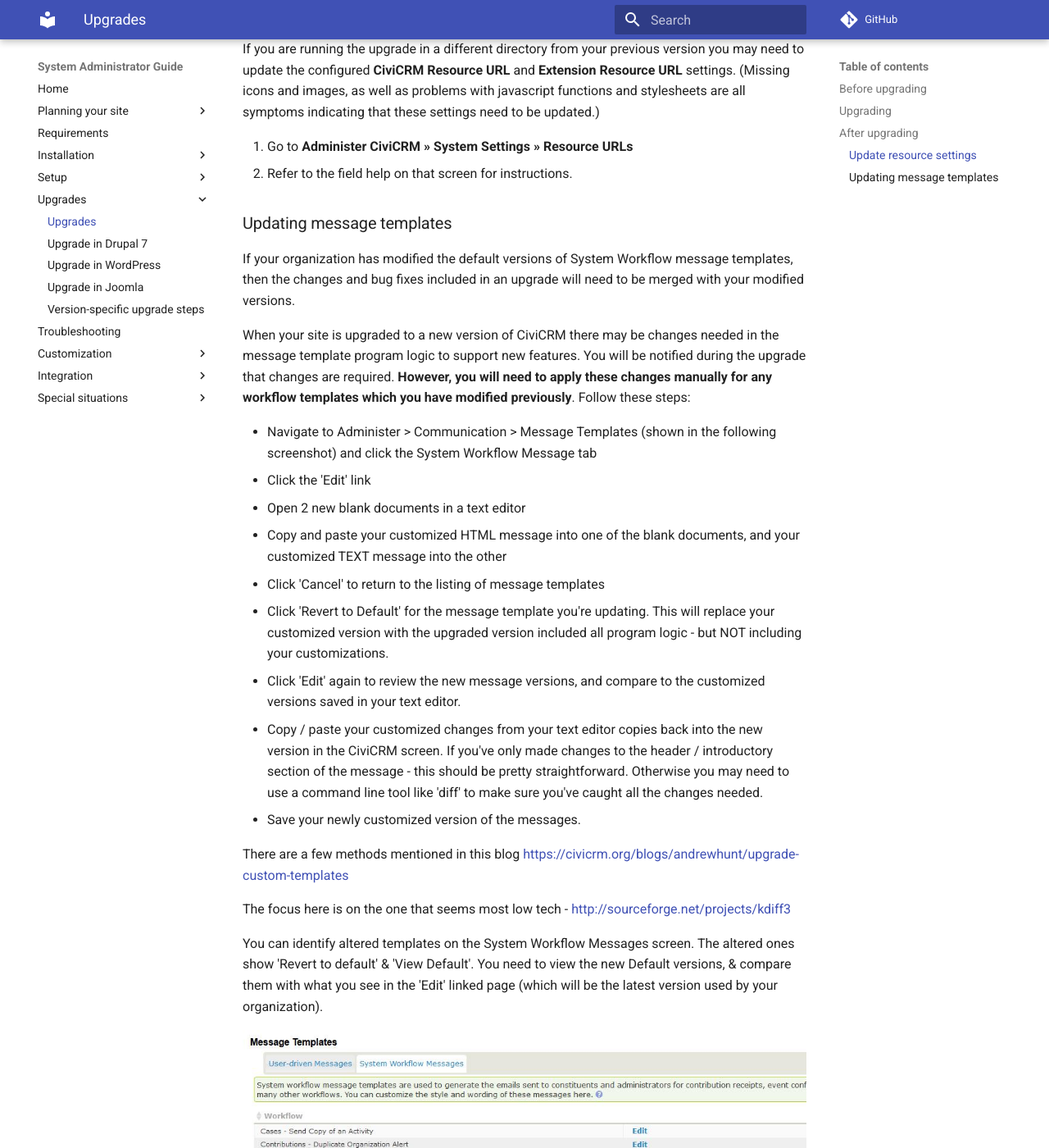
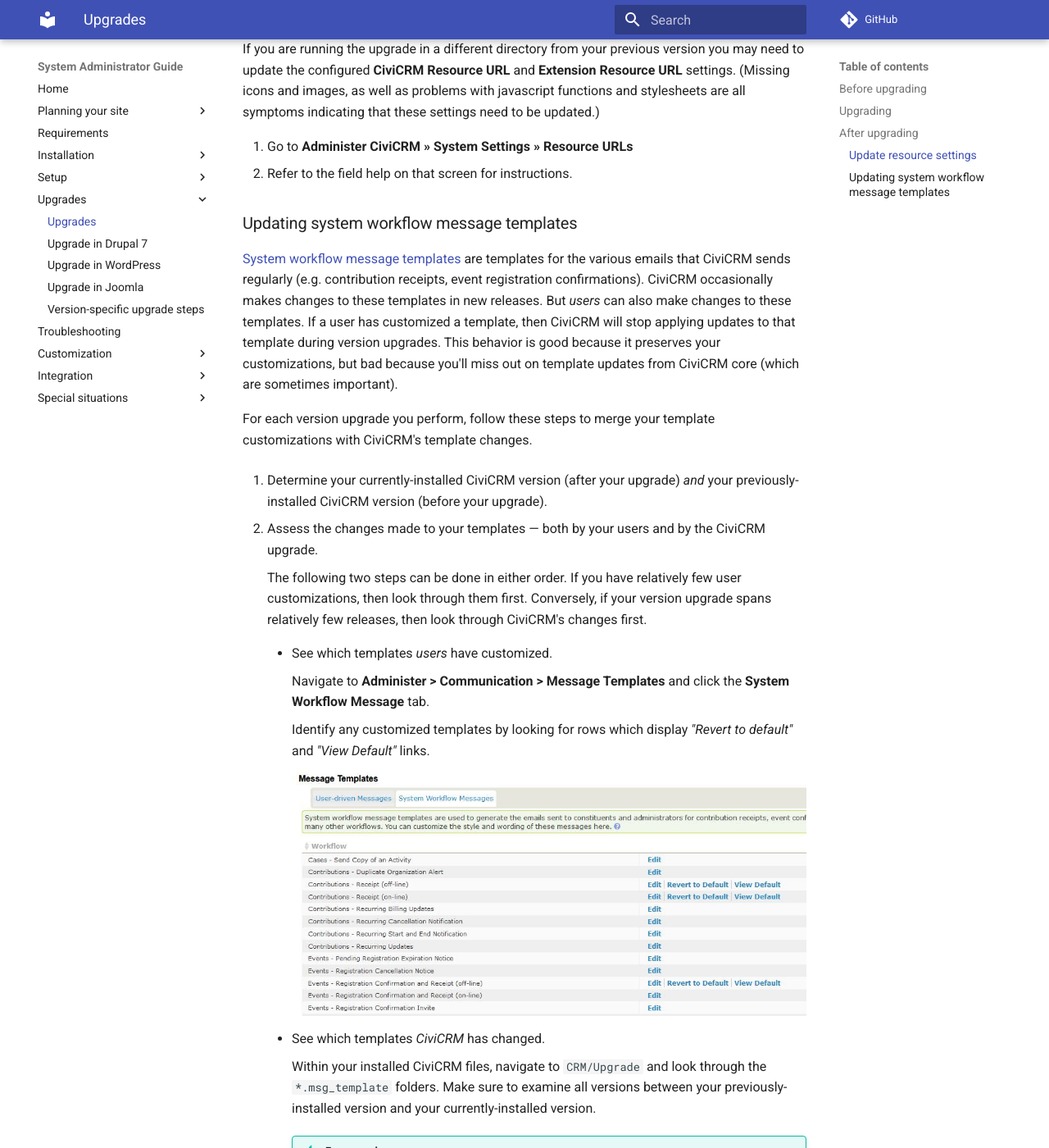
Before and after one commit to civicrm/civicrm-sysadmin-guide, an MkDocs documentation site: the page built from docs/upgrade/index.md, in a window 1280 px wide and 1400 px high, scrolled down 1320 px. Shown: the whole window at 82% size. Built offline with MkDocs 1.6.1 and Material for MkDocs 9.7.7, drawn with Linux system fonts in a browser that asks for light colours; comment, search, counter and statistics services are not loaded; old or Windows-style settings are respelled for this version of MkDocs; some of the changed text lies outside the part shown.

Commit message:
Re-write content on updating message templates

```diff
--- a/docs/upgrade/index.md
+++ b/docs/upgrade/index.md
@@ -42,42 +42,74 @@ If you are running the upgrade in a different directory from your previous versi
 1. Go to **Administer CiviCRM » System Settings » Resource URLs**
 1. Refer to the field help on that screen for instructions.
 
-### Updating message templates
+### Updating system workflow message templates
 
-If your organization has modified the default versions of System Workflow message templates, then the changes and bug fixes included in an upgrade will need to be merged with your modified versions.
+[System workflow message templates](https://docs.civicrm.org/user/en/latest/email/message-templates/) are templates for the various emails that CiviCRM sends regularly (e.g. contribution receipts, event registration confirmations). CiviCRM occasionally makes changes to these templates in new releases. But *users* can also make changes to these templates. If a user has customized a template, then CiviCRM will stop applying updates to that template during version upgrades. This behavior is good because it preserves your customizations, but bad because you'll miss out on template updates from CiviCRM core (which are sometimes important).
 
+For each version upgrade you perform, follow these steps to merge your template customizations with CiviCRM's template changes.
 
-When your site is upgraded to a new version of CiviCRM there may be changes needed in the message template program logic to support new features. You will be notified during the upgrade that changes are required. **However, you will need to apply these changes manually for any workflow templates which you have modified previously**. Follow these steps:
+1. Determine your currently-installed CiviCRM version (after your upgrade) *and* your previously-installed CiviCRM version (before your upgrade).
 
-* Navigate to Administer > Communication > Message Templates (shown in the following screenshot) and click the System Workflow Message tab
-* Click the 'Edit' link
-* Open 2 new blank documents in a text editor
-* Copy and paste your customized HTML message into one of the blank documents, and your customized TEXT message into the other
-* Click 'Cancel' to return to the listing of message templates
-* Click 'Revert to Default' for the message template you're updating. This will replace your customized version with the upgraded version included all program logic - but NOT including your customizations.
-* Click 'Edit' again to review the new message versions, and compare to the customized versions saved in your text editor.
-* Copy / paste your customized changes from your text editor copies back into the new version in the CiviCRM screen. If you've only made changes to the header / introductory section of the message - this should be pretty straightforward. Otherwise you may need to use a command line tool like 'diff' to make sure you've caught all the changes needed.
-* Save your newly customized version of the messages.
+1. Assess the changes made to your templates &mdash; both by your users and by the CiviCRM upgrade.
 
+    The following two steps can be done in either order. If you have relatively few user customizations, then look through them first. Conversely, if your version upgrade spans relatively few releases, then look through CiviCRM's changes first.
 
-There are a few methods mentioned in this blog [https://civicrm.org/blogs/andrewhunt/upgrade-custom-templates](https://civicrm.org/blogs/andrewhunt/upgrade-custom-templates)
+    * See which templates _users_ have customized.
 
-The focus here is on the one that seems most low tech - [http://sourceforge.net/projects/kdiff3](http://sourceforge.net/projects/kdiff3)
+        Navigate to **Administer > Communication > Message Templates** and click the **System Workflow Message** tab.
 
-You can identify altered templates on the System Workflow Messages screen. The altered ones show 'Revert to default' & 'View Default'. You need to view the new Default versions, & compare them with what you see in the 'Edit' linked page (which will be the latest version used by your organization).
+        Identify any customized templates by looking for rows which display *"Revert to default"* and *"View Default"* links.
 
-![](/img/TemplatesToUpdate.jpg)
+        ![System workflow templates screen showing user-customized templates which have "Revert to default" links next to them](/img/TemplatesToUpdate.jpg)
 
-So, for #1 e.g.
+    * See which templates _CiviCRM_ has changed.
 
-We go into the'View Default' link & copy the text & html versions into separate text documents - e.g ContributionOnlineHTMLDefault.txt & ContributionOnlineHTMLText.txt. Then put the customised versions from the Edit tab into separate documents e.g ContributionOnlineHTMLCustom.txt & ContributionOnlineTEXTCustom.txt
+        Within your installed CiviCRM files, navigate to `CRM/Upgrade` and look through the `*.msg_template` folders. Make sure to examine all versions between your previously-installed version and your currently-installed version.
 
-![](/img/CopyCustomisedText.jpg)
+        !!! tip "For example"
+            By looking in the `4.7.23.msg_template` folder, we can see that the "Contribution invoice receipt" template was changed in version 4.7.23. So, if you are upgrading from a version prior to 4.7.23 to a version after 4.7.23, then you'll need to note this template as one which has changed.
 
-Select the files to compare in kdiff (I didn't click merge but I think it is better to as it creates the merged copy down the bottom)
+1. Identify templates which have been changed by _both_ users and CiviCRM. (Mostly commonly, you won't have any such templates and you can stop here!)
 
-![](/img/Compare2FilesInKdiff.jpg)
+    For each of these templates with conflicting changes, perform the remaining steps.
 
-You then get this view - you can see here I loaded the default on the left & the custom on the right - I can scroll up & down the changes using the blue arrow buttons. When I have a change highlighted I choose 'A' to choose side A, B to choose side B. The merged version shows up down the bottom & you can copy this back into CiviCRM & test
+    !!! note
+        Each message template has _two_ separate pieces of text &mdash; the HTML version and the text version. Take note of conflicting changes to each of these types, as you'll need to process them separately.
 
-![](/img/CompareAndMerge.jpg)
+1. Let's pause here and explain a little theory...
+
+    When a piece of text is changed in two divergent ways, there are _three_ versions of this text which matter: **(A)** the "base" version before any changes were made, **(B)** the version changed by one party (e.g. _users_), and **(C)** the version changed by another party (e.g. _CiviCRM core_).
+
+    Our goal here is to _merge_ **(B)** and **(C)** to produce a new version which includes all the changes.
+
+    In the best case scenario, the changes in **(B)** and **(C)** were made to completely independent parts of the text. In this case, the merge process is straightforward and can be done automatically with the right software. *(But note that we need to have the **(A)** version to tell if this scenario exists.)*
+
+    In a less ideal scenario, the changes in **(B)** and **(C)** targeted the exact same text, changing it in different ways. Here, there are said to be "merge conflicts".
+
+1. Let's use a 3-way diff/merge application to merge the changes. [KDiff3](http://sourceforge.net/projects/kdiff3) is a cross-platform application that does exactly this. Install KDiff3 now, or continue by using a similar application of your choice.
+
+1. Find the base version, **(A)**, of the template before any changes were made by users or your CiviCRM upgrade. Again, look in the `CRM/Upgrade` directory. Find the most recent version of the template *before* the CiviCRM version that you had prior to the upgrade.
+
+1. Find the version of the template, **(B)**, changed by your users.
+
+    Within the Message Templates screen click **Edit** next to the customized template.
+
+    ![Screenshot of the Edit Message Template screen](/img/edit-message-template.png)
+
+    Copy the text from this template into a temporary file on your computer.
+
+1. Find the version of the template, **(C)**, changed by your CiviCRM upgrade by looking in the `CRM/Upgrade` directory, as before.
+
+1. Load all three files into your diff/merge program.
+
+    ![Screenshot of opening three files in KDiff3](/img/KDiff3-open-files.png)
+
+    In KDiff3, it's helpful to check the **Merge** box and specify an output file, as shown in the screenshot above.
+
+1. In most cases, the diff/merge application will be able to automatically merge changes from **(B)** and **(C)**. However in some rare cases you'll need to use the diff/merge program to manually resolve merge conflicts.
+
+    When you're done merging changes (either automatically or manually), you'll have an output which you can save to a separate file.
+
+    ![Screenshot of KDiff3 displaying the result of a three-way merge](/img/KDiff3-merge.png)
+
+1. Finally, copy the output of the merge back into Message Template screen within CiviCRM, and save.
```
Also changed, not shown: docs/img/Compare2FilesInKdiff.jpg (deleted), docs/img/CompareAndMerge.jpg (deleted), docs/img/CopyCustomisedText.jpg (deleted), docs/img/KDiff3-merge.png (added), docs/img/KDiff3-open-files.png (added), docs/img/edit-message-template.png (added).
